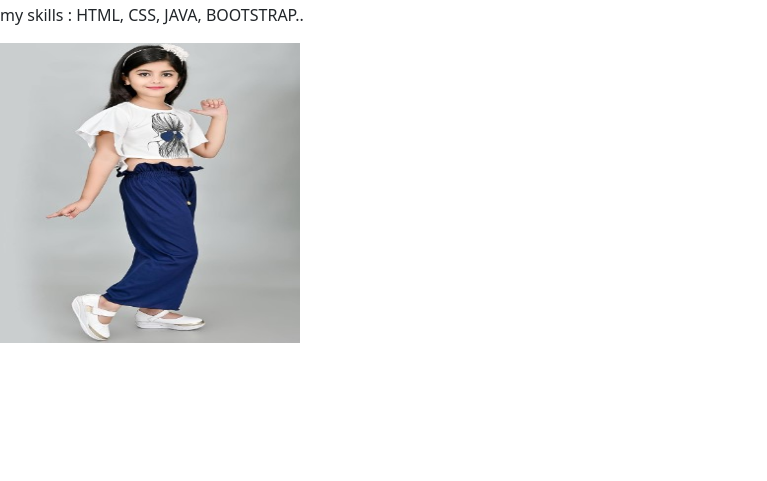
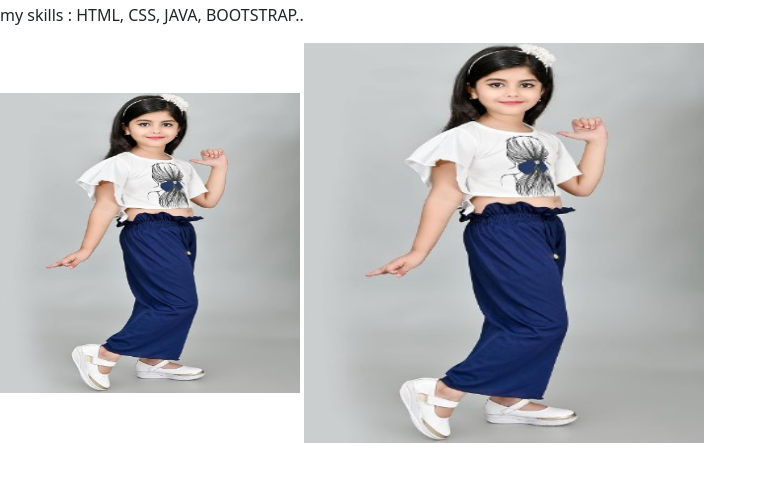
Before and after one commit to saiphanigoteti/new-design, a website: page index.html in a window 1280 px wide. Shown: the part 53-534 px from the top of the page, without its empty margins (0-767 px from the left). Drawn offline with nearby package versions, Linux system fonts and the light colour scheme.

Commit message:
version2
update

```diff
--- a/index.html
+++ b/index.html
@@ -12,5 +12,6 @@
     <h1>my design</h1>
     <p>my skills : HTML, CSS, JAVA, BOOTSTRAP..</p>
     <img src="public/images/Kid's-2.jpg" width="300" height="300">
+    <img src="public/images/Kid's-2.jpg" width="400" height="400">
 </body>
 </html>
```
